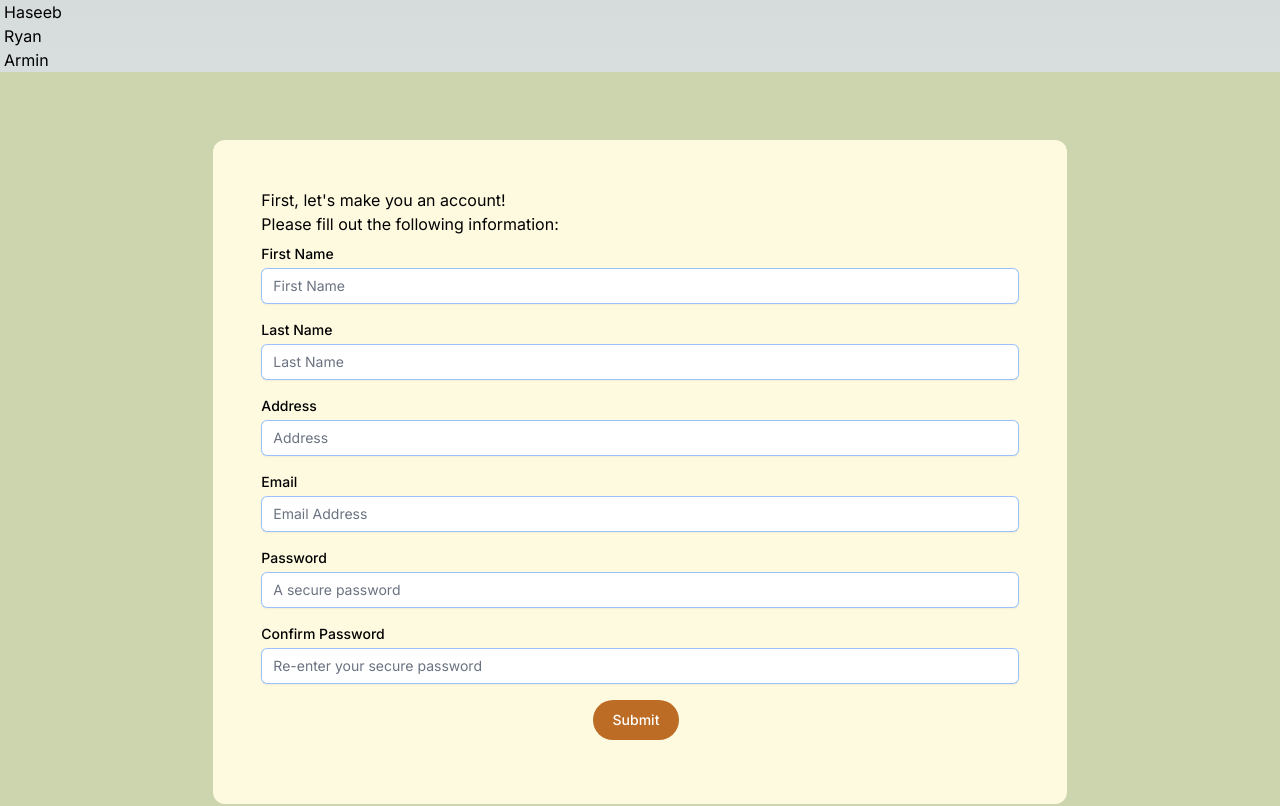
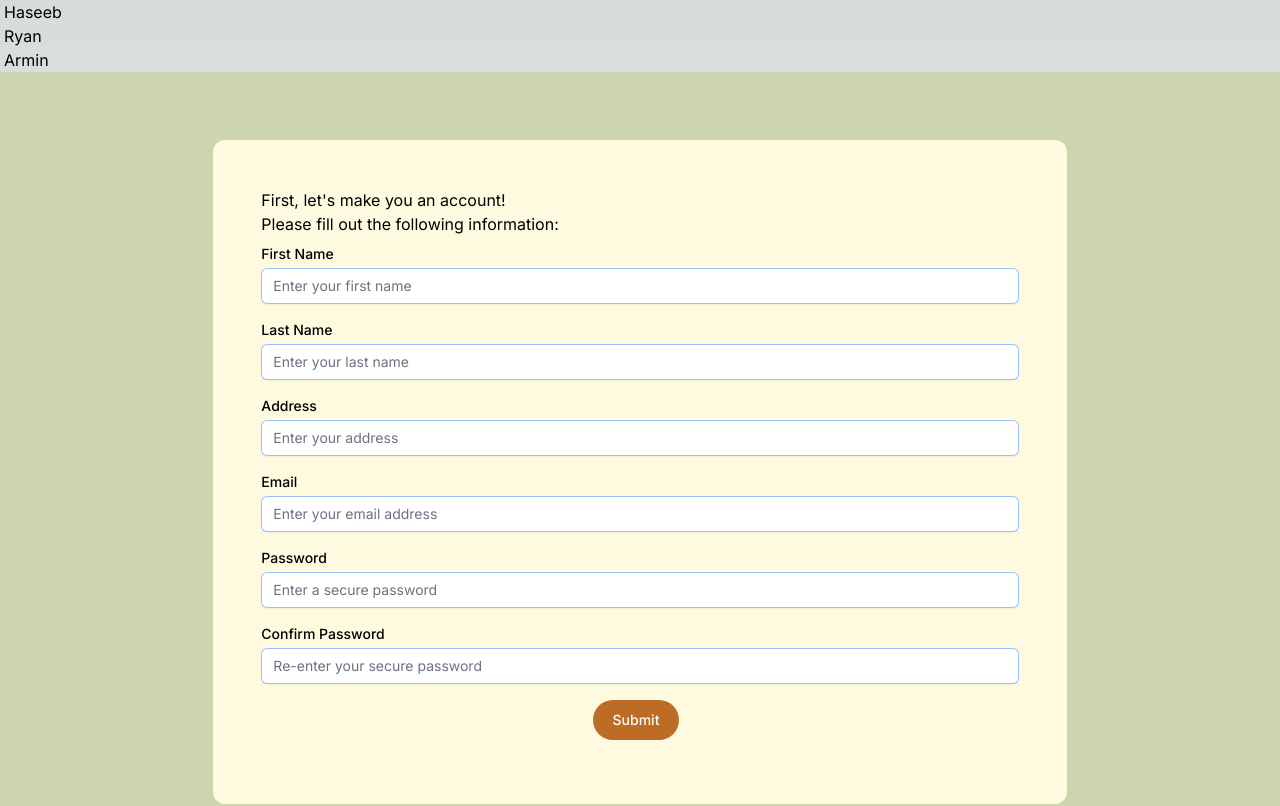
Before and after one commit to haywirebanana/The-We8, a Next.js app in the folder calpal/: page /register in a window 1280 px wide. Shown: the top 806 px of the page. Built offline with nearby package versions, Linux system fonts and the light colour scheme.

Commit message:
change placeholders in register

```diff
--- a/calpal/src/app/components/registerForm.tsx
+++ b/calpal/src/app/components/registerForm.tsx
@@ -12,19 +12,19 @@ const RegisterPage = () => {
     const [confirmPassword, setConfirmPassword] = useState('');
 
     const handleSubmit = () => {
-        // Handle form submission
+        //to be implemented
     };
 
     return (
         <div>
             <div className="flex flex-col items-center justify-center w-full flex-1 flex-col bg-light-cream">
-                <Field labelName='First Name' fieldType='text' fieldValue={firstName} onChange={setFirstName} placeholderText='First Name' />
-                <Field labelName='Last Name' fieldType='text' fieldValue={lastName} onChange={setLastName} placeholderText='Last Name' />
-                <Field labelName='Address' fieldType='text' fieldValue={address} onChange={setAddress} placeholderText='Address' />
-                <Field labelName='Email' fieldType='email' fieldValue={email}  onChange={setEmail} placeholderText='Email Address' />
-                <Field labelName='Password' fieldType='password' fieldValue={password} onChange={setPassword} placeholderText='A secure password'  />
+                <Field labelName='First Name' fieldType='text' fieldValue={firstName} onChange={setFirstName} placeholderText='Enter your first name' />
+                <Field labelName='Last Name' fieldType='text' fieldValue={lastName} onChange={setLastName} placeholderText='Enter your last name' />
+                <Field labelName='Address' fieldType='text' fieldValue={address} onChange={setAddress} placeholderText='Enter your address' />
+                <Field labelName='Email' fieldType='email' fieldValue={email}  onChange={setEmail} placeholderText='Enter your email address' />
+                <Field labelName='Password' fieldType='password' fieldValue={password} onChange={setPassword} placeholderText='Enter a secure password'  />
                 <Field labelName='Confirm Password' fieldType='password' fieldValue={confirmPassword} onChange={setConfirmPassword} placeholderText='Re-enter your secure password'  />
-                <Button buttonText='Submit' onSubmit={handleSubmit} />
+                <Button buttonText='Submit' onClick={handleSubmit} />
             </div>
         </div>
     );
```
